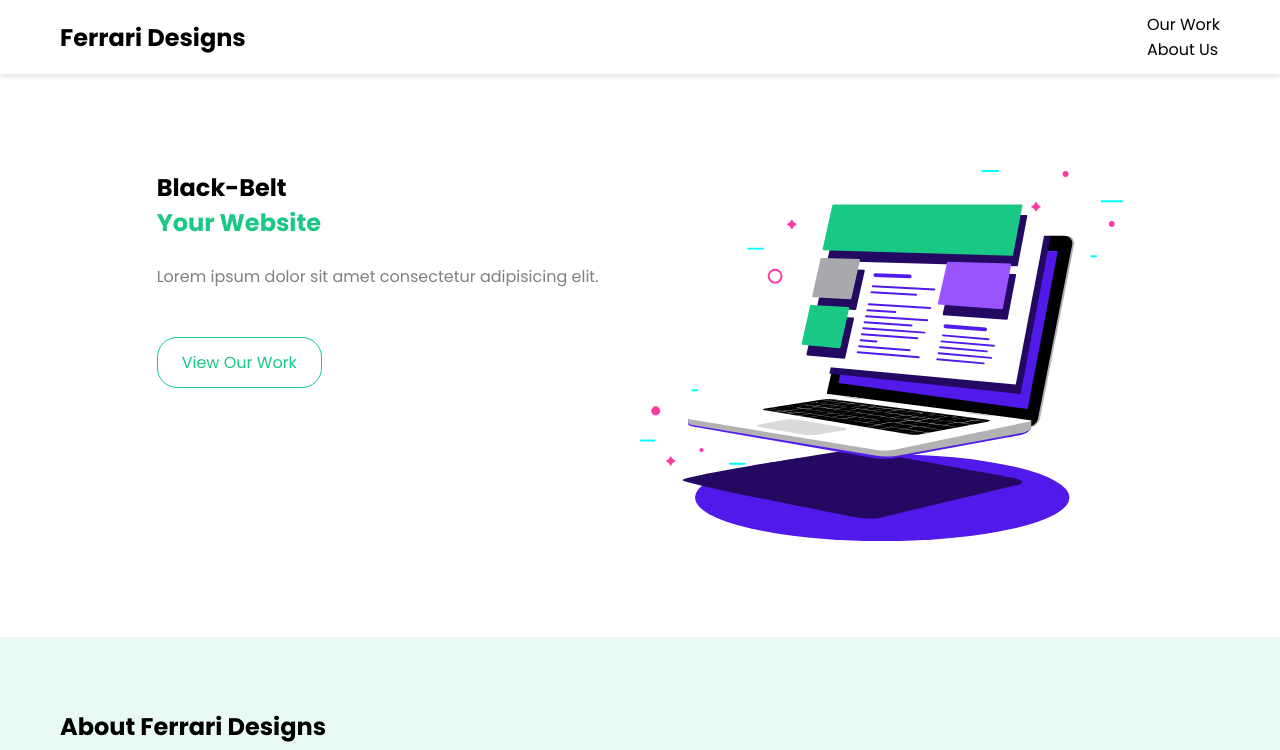
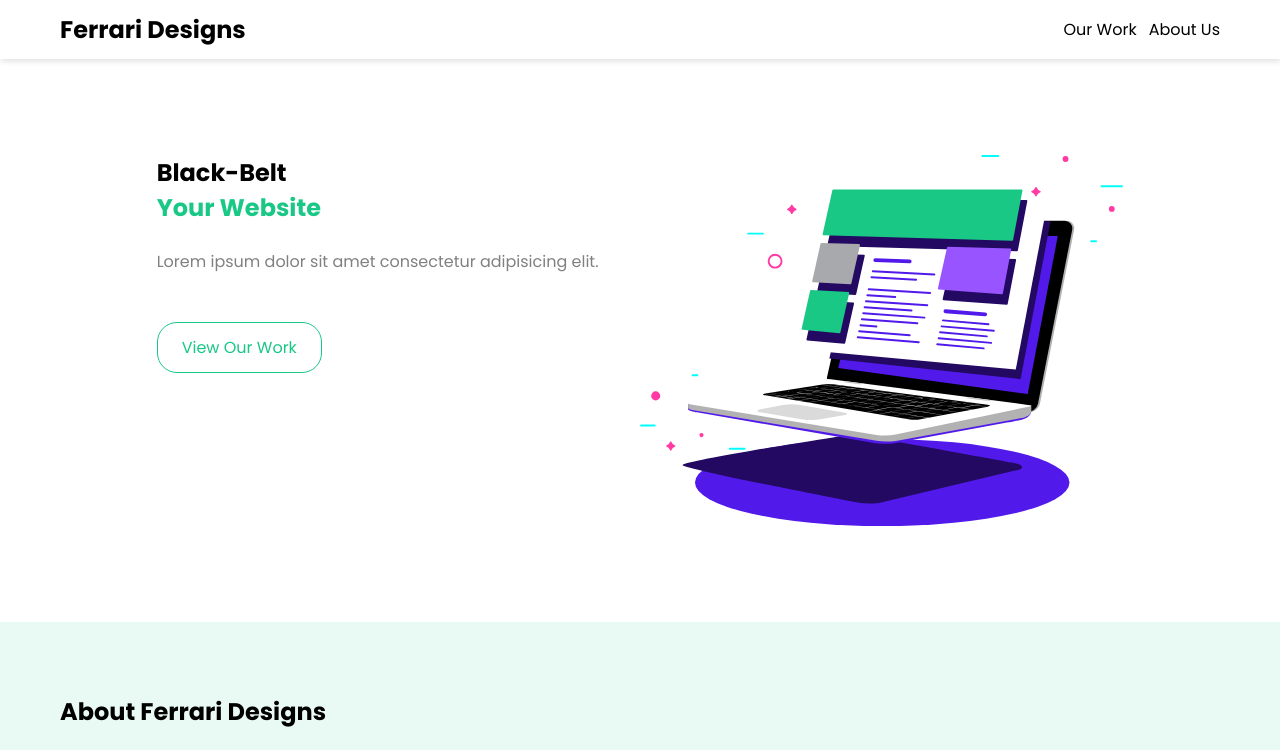
Before and after one commit to Ferrari-coder/first-sass-project, a website: page homepage.html in a window 1280 px wide. Shown: the top 750 px of the page. Drawn offline with Linux system fonts and the light colour scheme.

Commit message:
made some changes

```diff
--- a/homepage.html
+++ b/homepage.html
@@ -13,7 +13,7 @@
   <nav class="navbar justify-between">
     <div class="container">
       <h1 class="site-title">Ferrari Designs</h1>
-      <ul class="display-f">
+      <ul class="display-f-">
         <li class="ml-1- text-hover-secondary"><a href="#work">Our Work</a></li>
         <li class="ml-1- text-hover-secondary"><a href="#about">About Us</a></li>
       </ul>
```
